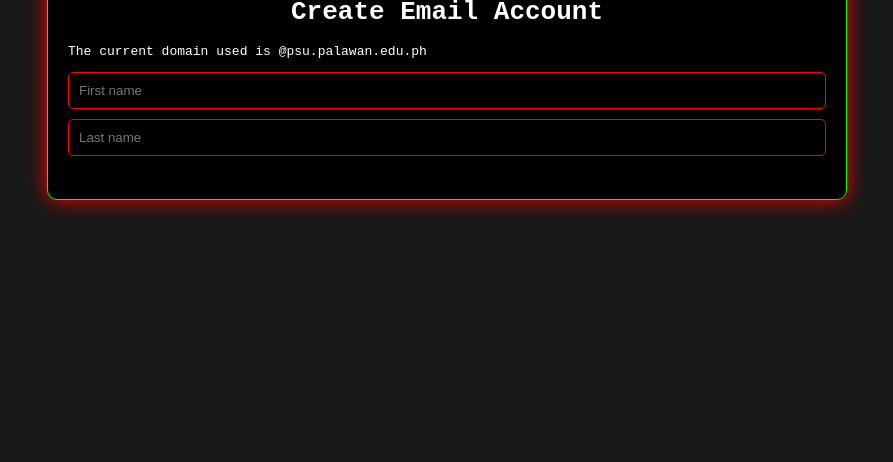
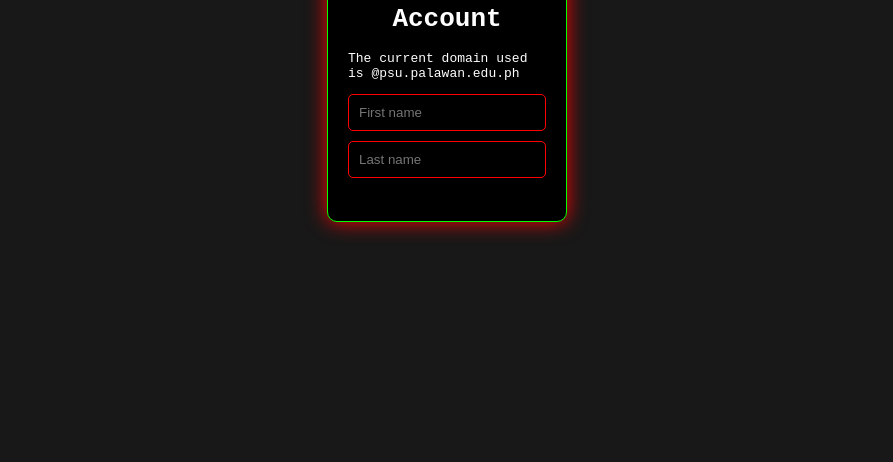
Before and after one commit to rondonbrij/rondonbrij.github.io, a plain HTML site: page index.html in a window 1280 px wide. Shown: the part 354-816 px from the top of the page, without its empty margins (193-1086 px from the left). Drawn offline with nearby package versions, Linux system fonts and the light colour scheme.

Commit message:
change in width

```diff
--- a/index.html
+++ b/index.html
@@ -25,7 +25,7 @@
 
         .login {
             background-color: rgb(0, 0, 0);
-            width: 100vh;
+            width: 30vh;
             margin: 0 auto;
             padding: 20px;
             border: 1px solid #00ff00;
```
